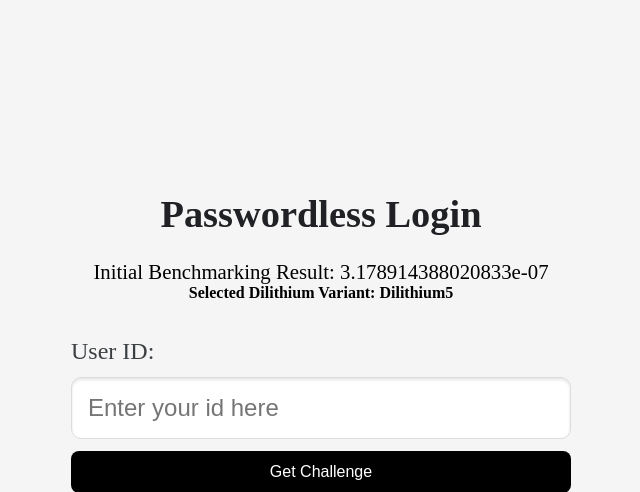
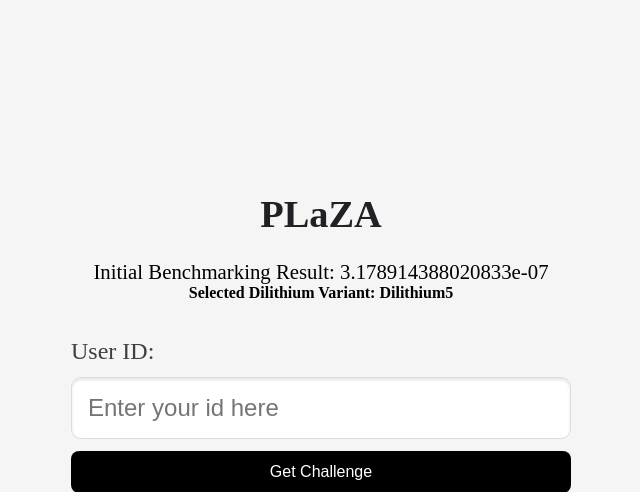
Before and after one commit to vshtong/PLaZA, a Flask app: page /login in a window 1280 px wide. Shown: the part 132-624 px from the top of the page, without its empty margins (319-959 px from the left). Run offline with Flask 3, Linux system fonts and the light colour scheme; parts of the project's set-up code (start-up, migrations or seed data) failed here and were passed over.

Commit message:
Final Changes

```diff
--- a/templates/login.html
+++ b/templates/login.html
@@ -3,7 +3,7 @@
 {% block title %}Login{% endblock %}
 
 {% block content %}
-    <h1 style="font-size: 2.4em;">Passwordless Login</h1>
+    <h1 style="font-size: 2.4em;">PLaZA</h1>
     {% if avg_sign_time %}
         <p class="benchmark" style="font-size: 1.3em;">Initial Benchmarking Result: {{ avg_sign_time }}</p>
         <p style="font-weight: 600;">Selected Dilithium Variant: {{ session.variant_selection }}</p>
```
